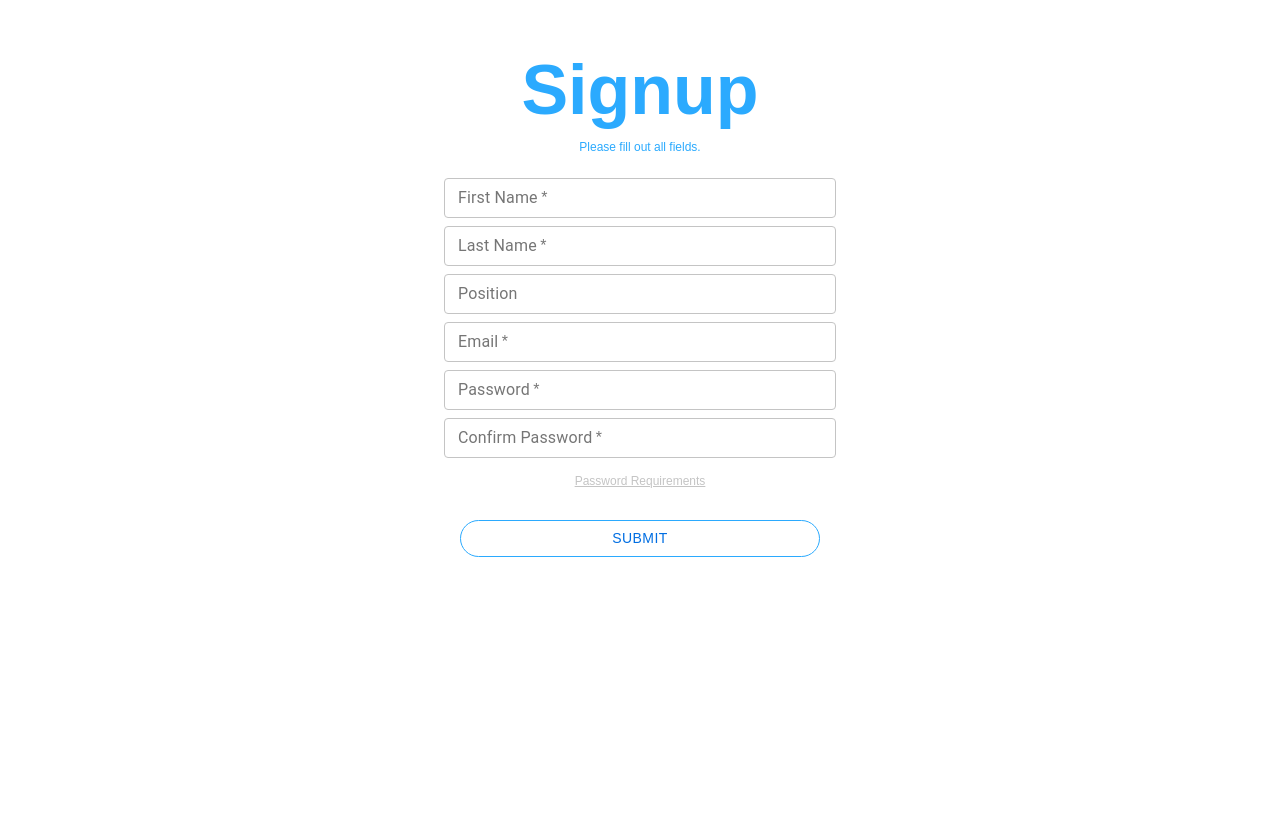
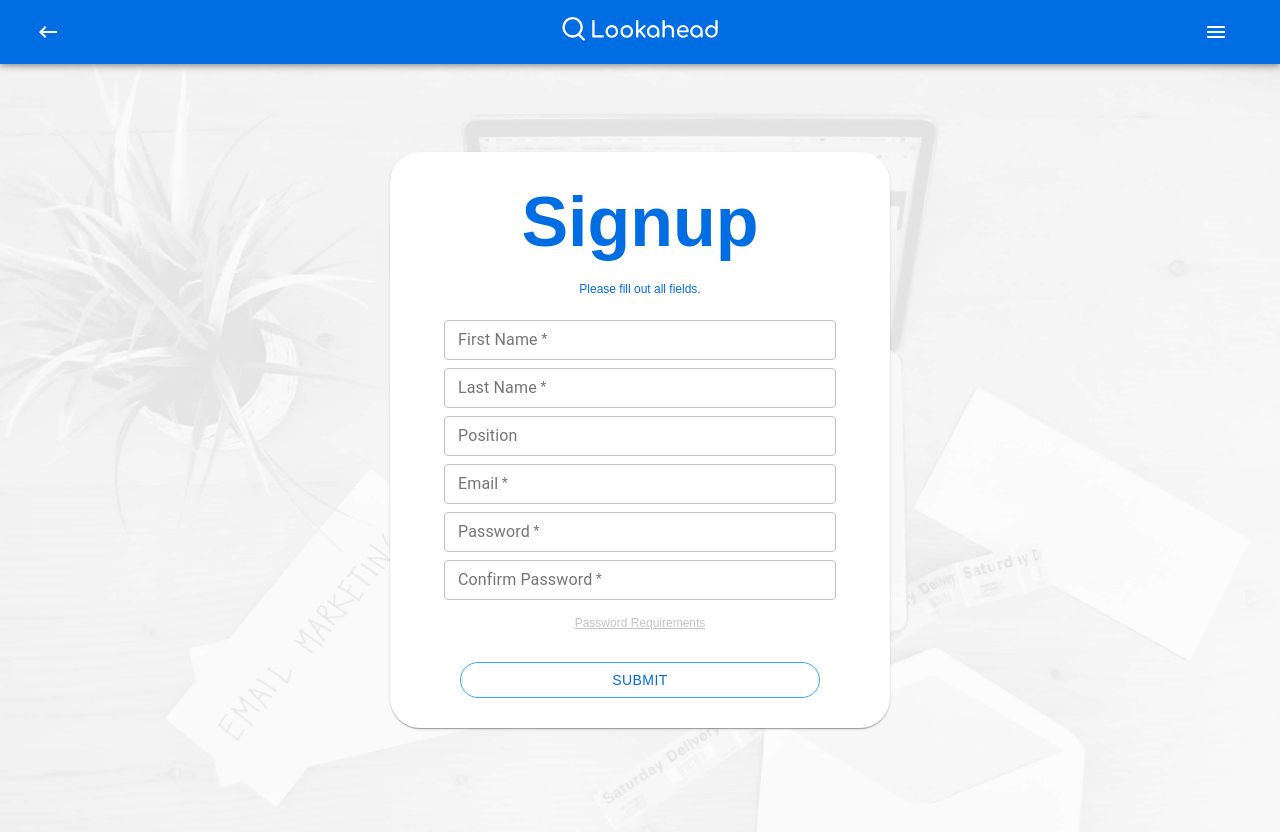
Before and after one commit to llausa/lookahead, a React (Create React App) app in the folder src/client/: page /signup in a window 1280 px wide. Shown: the top 832 px of the page. Before the commit the page ends 800 px from the top, so only its background shows below. Built offline with nearby package versions, Linux system fonts and the light colour scheme.

Commit message:
Sgnup page updated and images compressed

```diff
--- a/src/client/src/components/views/HomeView.js
+++ b/src/client/src/components/views/HomeView.js
@@ -3,7 +3,7 @@ import { Link } from 'react-router-dom'
 import Button from '@material-ui/core/Button'
 import LockIcon from '@material-ui/icons/Lock'
 import Logo from '../../images/LookaheadLogoBlue.svg'
-import Background from '../../images/Background.jpg'
+import Background from '../../images/BackgroundSmall.jpg'
 import CardContainer from '../CardContainer'
 
 function HomeView() {
--- a/src/client/src/components/views/LoginView.js
+++ b/src/client/src/components/views/LoginView.js
@@ -9,7 +9,7 @@ import FormInput from '../FormInput'
 import TitleText from '../TitleText'
 import NormalText from '../NormalText'
 import CardContainer from '../CardContainer'
-import Background from '../../images/WhiteBackground.jpg'
+import Background from '../../images/WhiteBackgroundSmall.jpg'
 
 
 const Login = () => {
--- a/src/client/src/components/views/SignUpView.js
+++ b/src/client/src/components/views/SignUpView.js
@@ -3,6 +3,11 @@ import axios from 'axios'
 import ButtonInput from '../ButtonInput'
 import FormInput from '../FormInput'
 import InfoDialog from '../InfoDialog'
+import CardContainer from '../CardContainer'
+import Background from '../../images/WhiteBackgroundSmall.jpg'
+import Nav from '../Nav'
+import TitleText from '../TitleText'
+import NormalText from '../NormalText'
 
 
 const Signup = () => {
@@ -84,11 +89,14 @@ const Signup = () => {
 
       return (
 
+        <>
+        <Nav backButtonLink = "/" BackButton={true} MenuButton={true}/>
+        <CardContainer background={Background}>
           <form onSubmit={onSubmit} className='form'>
             <div data-cy='signupView' style={mystyle}>
-                <h1 style={{margin: '40px 0 10px 0', fontSize: '70px'}}>Signup</h1>
 
-                <p style={{margin: '0 0 20px 0', fontSize:'12px'}}>Please fill out all fields.</p>
+            <TitleText text="Signup" />
+            <NormalText text="Please fill out all fields." />
                 <FormInput type='text' validation={basic} value={data.firstName} onChange={onChange} require={true} errorText="Please enter more Characters" label='First Name' id='firstName' name='firstName'/>
                 <FormInput type='text' validation={basic} value={data.lastName} onChange={onChange} require={true} errorText="Please enter more Characters" label='Last Name' id='lastName' name='lastName' />
                 <FormInput type='text' value={data.position} onChange={onChange} label='Position' id='position' name='position' />
@@ -99,6 +107,8 @@ const Signup = () => {
                 <ButtonInput disabled={ButtonDisabled} type='submit' primary={true} color='primary' text={ButtonText} />
             </div>
           </form>
+          </CardContainer>
+        </>
       )
 
 }
```
Also changed, not shown: src/client/src/images/BackgroundSmall.jpg (added), src/client/src/images/WhiteBackgroundSmall.jpg (added).
